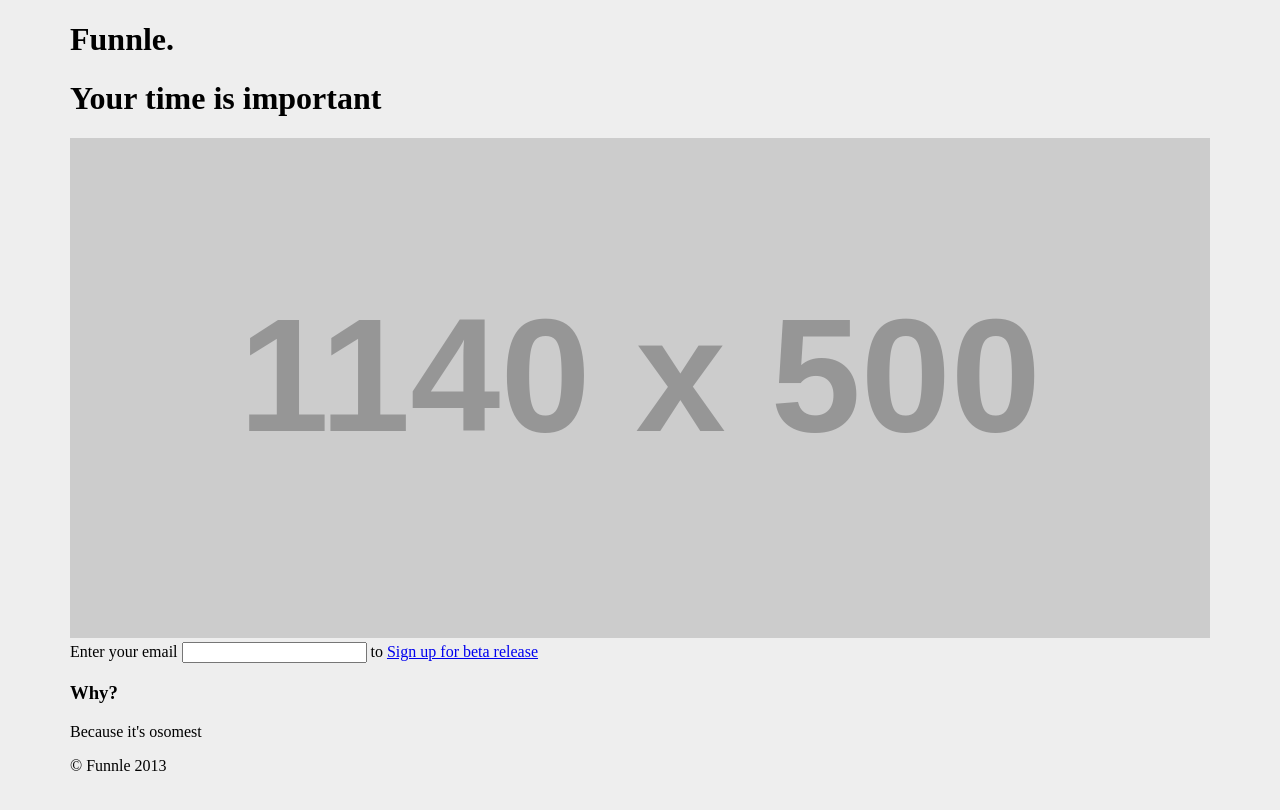
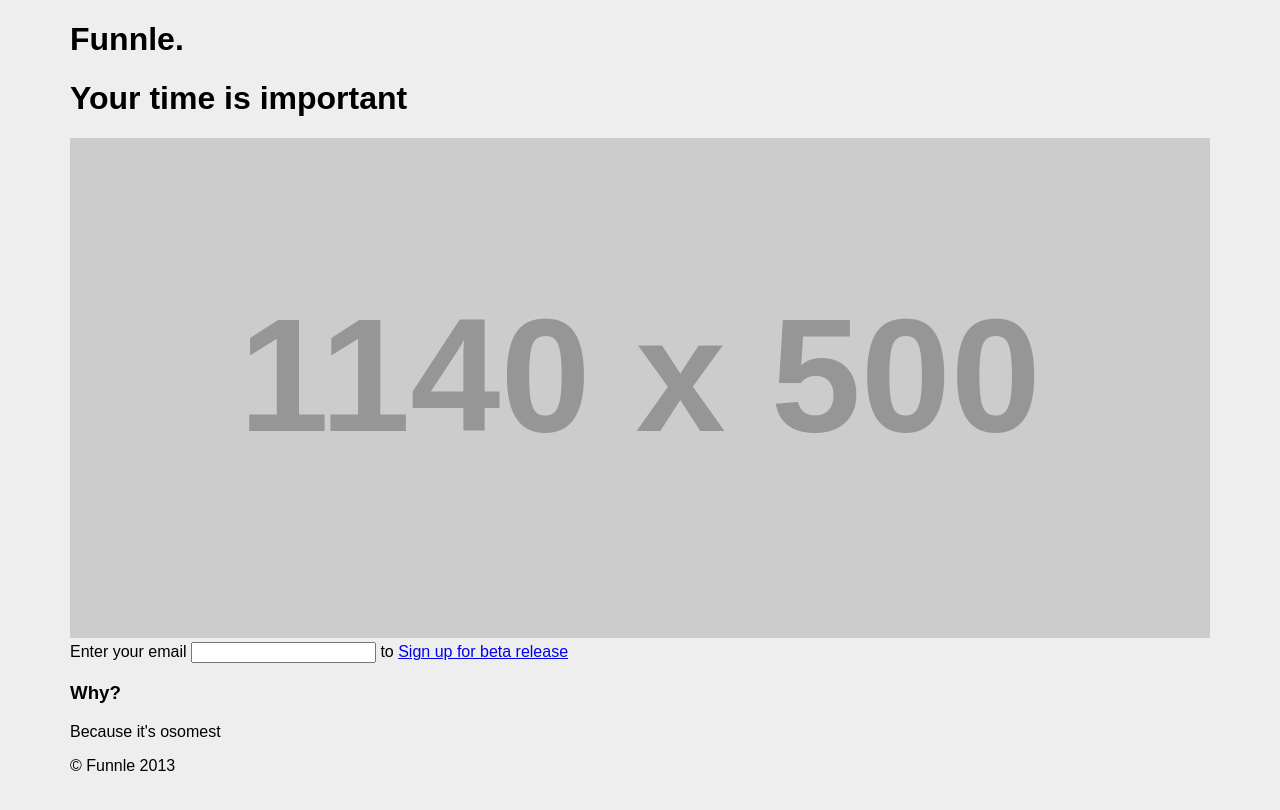
Before and after one commit to samirfors/funnle, a Jekyll site: the page built from index.html, in a window 1280 px wide. Shown: the top 810 px of the page. Built offline with Jekyll 4.4.1, drawn with Linux system fonts in a browser that asks for light colours; Markdown is read by kramdown in place of the engine named in the settings.

Commit message:
Added Proxima-nova

```diff
--- a/_layouts/default.html
+++ b/_layouts/default.html
@@ -7,7 +7,8 @@
   <meta name="viewport" content="width=device-width">
 
   <link rel="stylesheet" href="css/app.css">
-
+  <script type="text/javascript" src="//use.typekit.net/qyz4euo.js"></script>
+  <script type="text/javascript">try{Typekit.load();}catch(e){}</script>
 </head>
 <body>
 
--- a/_sass/app.sass
+++ b/_sass/app.sass
@@ -1,5 +1,6 @@
 body
   background: #eee
+  font-family: "proxima-nova", Arial
 
 .container
   width: 1140px
--- a/css/app.css
+++ b/css/app.css
@@ -1,9 +1,10 @@
 /* line 1, ../_sass/app.sass */
 body {
   background: #eeeeee;
+  font-family: "proxima-nova", Arial;
 }
 
-/* line 4, ../_sass/app.sass */
+/* line 5, ../_sass/app.sass */
 .container {
   width: 1140px;
   margin: 0 auto;
```
